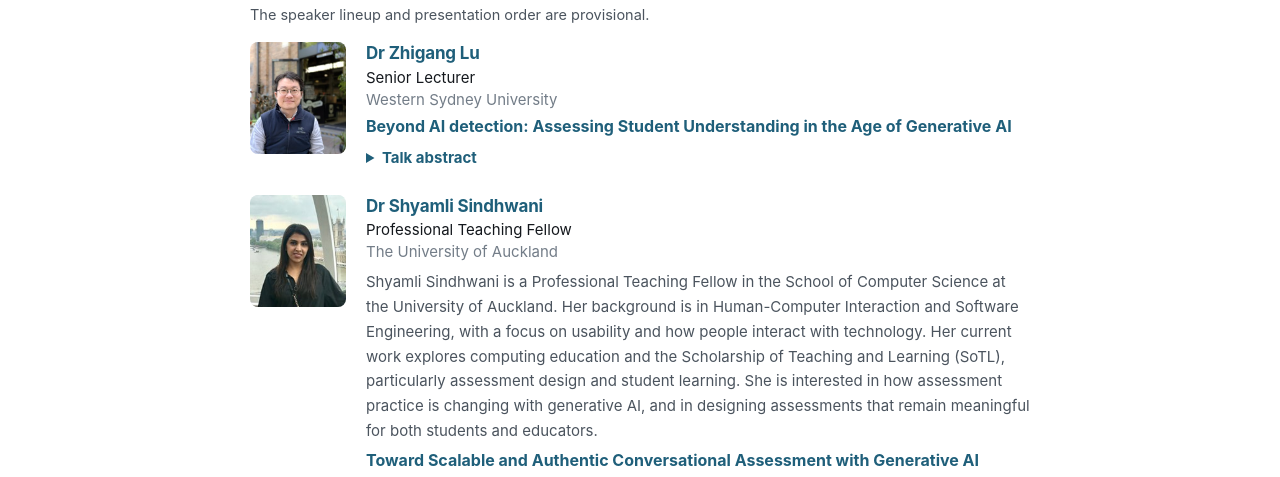
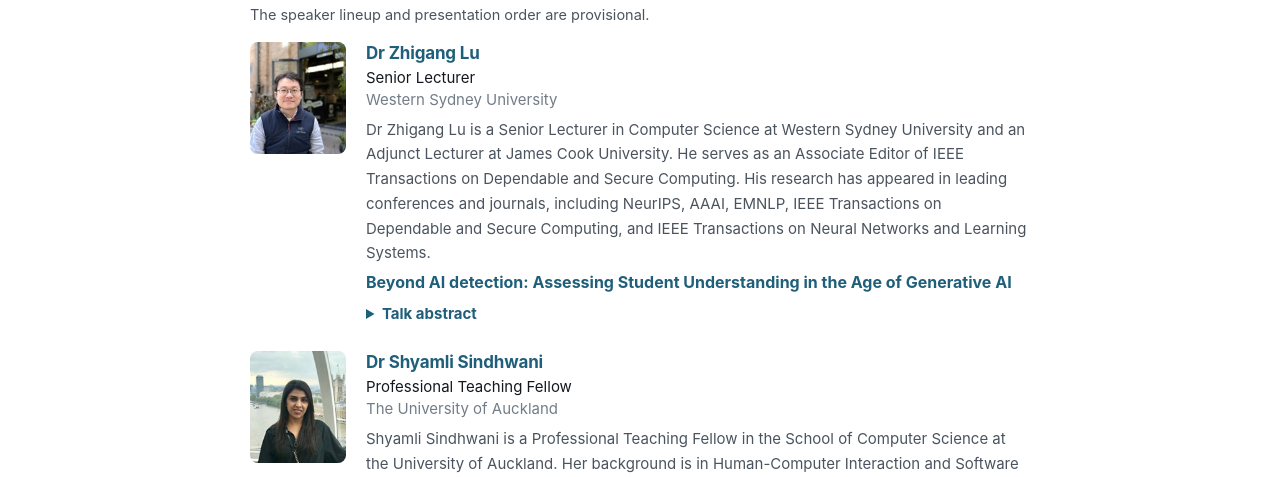
Before and after one commit to reassessment-edu-ai/ajcai2026-workshop, a plain HTML site: page speakers.html in a window 1280 px wide. Shown: the part 295-772 px from the top of the page. Drawn offline with Linux system fonts and the light colour scheme.

Commit message:
Add approved Zhigang Lu biography and editorial role

```diff
--- a/speakers.html
+++ b/speakers.html
@@ -47,6 +47,7 @@
           <h2 class="name"><a href="https://researchers.westernsydney.edu.au/en/persons/zhigang-lu/">Dr Zhigang Lu</a></h2>
           <p class="role">Senior Lecturer</p>
           <p class="affil">Western Sydney University</p>
+          <p class="bio">Dr Zhigang Lu is a Senior Lecturer in Computer Science at Western Sydney University and an Adjunct Lecturer at James Cook University. He serves as an Associate Editor of IEEE Transactions on Dependable and Secure Computing. His research has appeared in leading conferences and journals, including NeurIPS, AAAI, EMNLP, IEEE Transactions on Dependable and Secure Computing, and IEEE Transactions on Neural Networks and Learning Systems.</p>
           <p class="talk talk-title">Beyond AI detection: Assessing Student Understanding in the Age of Generative AI</p>
           <details class="talk-details">
             <summary>Talk abstract</summary>
```
